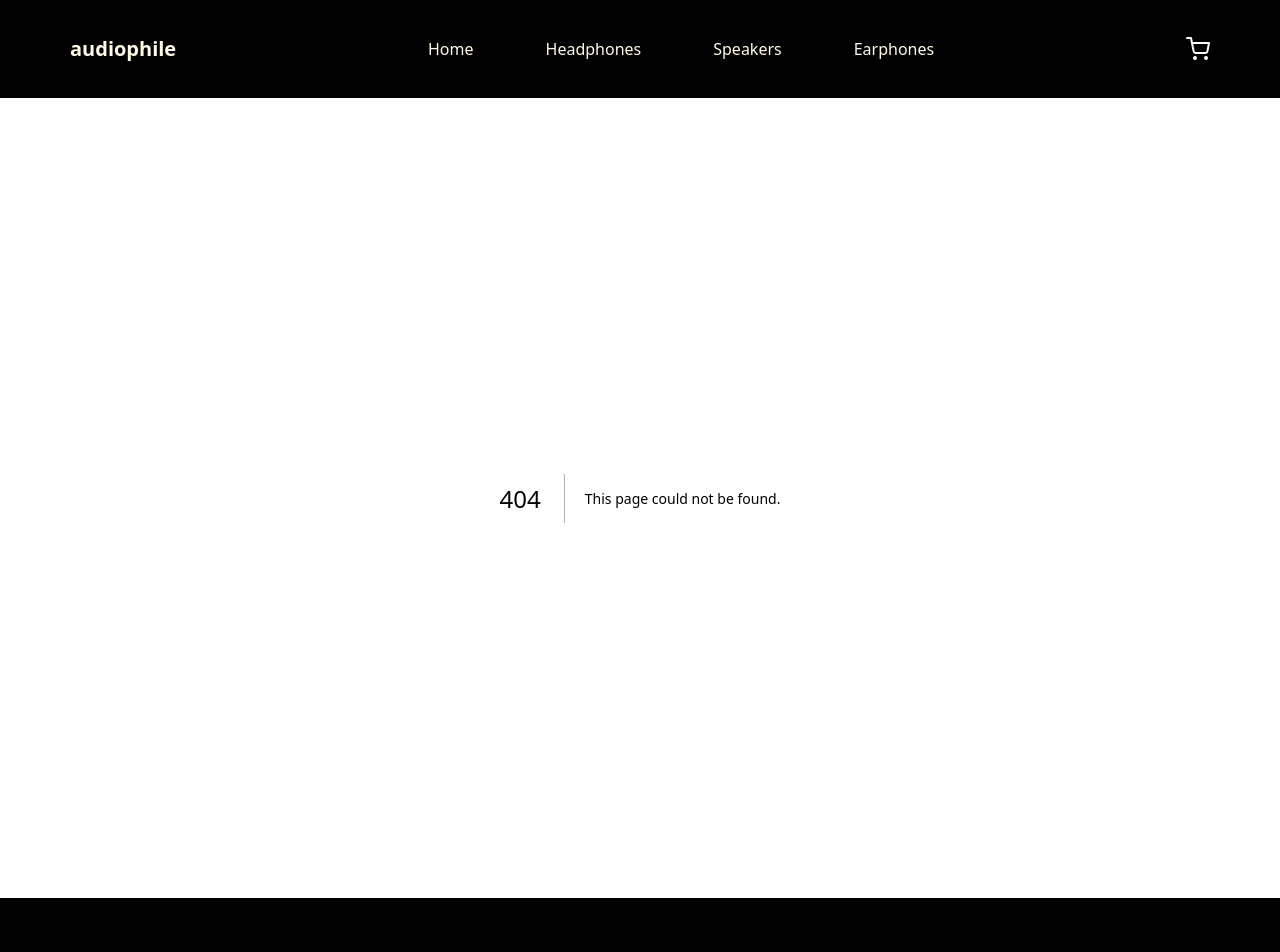
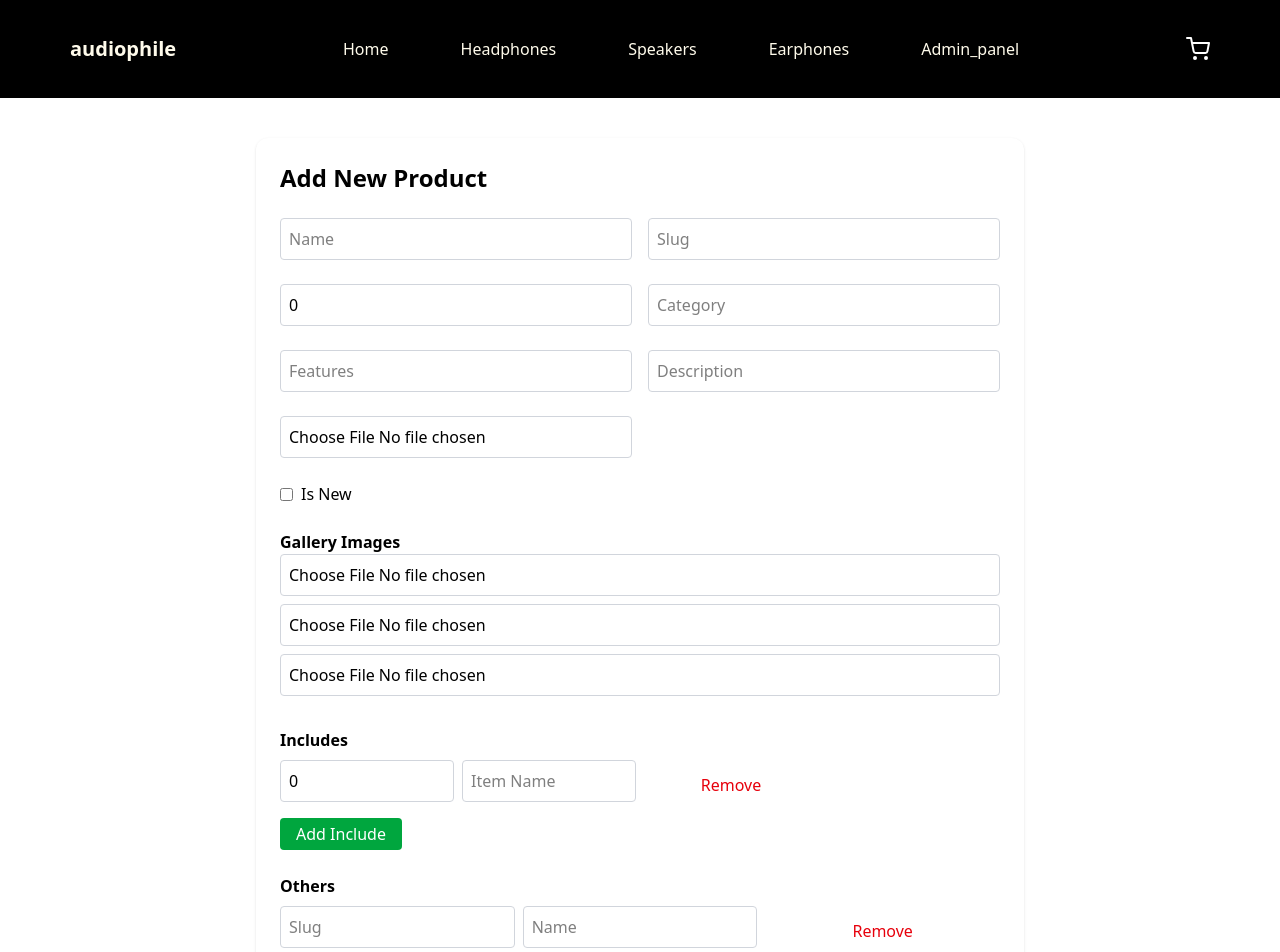
Before and after one commit to Georgekuprashvili/ecommerce-project, a Next.js app: page /admin_panel in a window 1280 px wide. Before the commit this address had no page. Shown: the top 952 px of the page. Built offline with nearby package versions, Linux system fonts and the light colour scheme.

Commit message:
feat(ADMIN-PANEL):added admin_panel

```diff
--- /dev/null
+++ b/app/(pages)/admin_panel/page.tsx
@@ -0,0 +1,8 @@
+import React from "react";
+import Admin_panel_main from "../../../components/__organisms/admin_panel_main/Admin_panel_main";
+
+function page() {
+  return <Admin_panel_main />;
+}
+
+export default page;
--- a/components/__molecules/Navbar.tsx
+++ b/components/__molecules/Navbar.tsx
@@ -56,6 +56,9 @@ const Navbar = () => {
           </Link>
           <Link className="text-amber-50" href="/EarphonesPage">
             Earphones
+          </Link>
+          <Link className="text-amber-50" href="/admin_panel">
+            Admin_panel
           </Link>
         </div>
 
--- /dev/null
+++ b/components/__organisms/admin_panel_main/Admin_panel_main.tsx
@@ -0,0 +1,315 @@
+"use client";
+
+import { useState } from "react";
+
+const inputClass =
+  "w-full p-2 border border-gray-300 rounded focus:outline-none focus:ring-2 focus:ring-orange-400 mb-2";
+
+export default function AddProductPage() {
+  const [inputKey, setInputKey] = useState(0);
+  const [product, setProduct] = useState({
+    name: "",
+    slug: "",
+    price: 0,
+    description: "",
+    isNew: false,
+    features: "",
+    category: "",
+    image: null as File | null,
+    gallery: [null, null, null] as (File | null)[],
+    includes: [{ quantity: 0, item: "" }],
+    others: [{ slug: "", name: "" }],
+  });
+
+  // Basic handlers
+  const handleChange = (e: React.ChangeEvent<HTMLInputElement>) => {
+    const { name, value, type, checked, files } = e.target;
+    setProduct((prev) => ({
+      ...prev,
+      [name]:
+        type === "checkbox"
+          ? checked
+          : type === "file"
+          ? files?.[0] ?? null
+          : value,
+    }));
+  };
+
+  const handleArrayChange = (
+    index: number,
+    value: File | null,
+    field: "gallery"
+  ) => {
+    const updatedArray = [...product[field]];
+    updatedArray[index] = value;
+    setProduct({ ...product, [field]: updatedArray });
+  };
+
+  const handleIncludesChange = (
+    index: number,
+    key: "quantity" | "item",
+    value: string | number
+  ) => {
+    const updatedIncludes = [...product.includes];
+    updatedIncludes[index] = {
+      ...updatedIncludes[index],
+      [key]: key === "quantity" ? Number(value) : value,
+    };
+    setProduct({ ...product, includes: updatedIncludes });
+  };
+
+  const handleOthersChange = (
+    index: number,
+    key: "slug" | "name",
+    value: string
+  ) => {
+    const updatedOthers = [...product.others];
+    updatedOthers[index] = {
+      ...updatedOthers[index],
+      [key]: value,
+    };
+    setProduct({ ...product, others: updatedOthers });
+  };
+
+  const addInclude = () =>
+    setProduct({
+      ...product,
+      includes: [...product.includes, { quantity: 0, item: "" }],
+    });
+  const removeInclude = (index: number) =>
+    setProduct({
+      ...product,
+      includes: product.includes.filter((_, i) => i !== index),
+    });
+
+  const addOther = () =>
+    setProduct({
+      ...product,
+      others: [...product.others, { slug: "", name: "" }],
+    });
+  const removeOther = (index: number) =>
+    setProduct({
+      ...product,
+      others: product.others.filter((_, i) => i !== index),
+    });
+
+  const handleSubmit = async () => {
+    const formData = new FormData();
+
+    if (product.image) formData.append("image", product.image);
+    if (product.gallery[0]) formData.append("image1", product.gallery[0]);
+    if (product.gallery[1]) formData.append("image2", product.gallery[1]);
+    if (product.gallery[2]) formData.append("image3", product.gallery[2]);
+
+    formData.append("name", product.name);
+    formData.append("slug", product.slug);
+    formData.append("price", product.price.toString());
+    formData.append("description", product.description);
+    formData.append("features", product.features);
+    formData.append("isNew", JSON.stringify(product.isNew));
+    formData.append("category", product.category);
+    formData.append("includes", JSON.stringify(product.includes));
+    formData.append("others", JSON.stringify(product.others));
+
+    try {
+      const res = await fetch("http://localhost:4000/api/admin", {
+        method: "POST",
+        body: formData,
+      });
+
+      const data = await res.json();
+      if (!res.ok) {
+        alert(`Failed: ${data.error}`);
+      } else {
+        setProduct({
+          name: "",
+          slug: "",
+          price: 0,
+          description: "",
+          isNew: false,
+          features: "",
+          category: "",
+          image: null as File | null,
+          gallery: [null, null, null] as (File | null)[],
+          includes: [{ quantity: 0, item: "" }],
+          others: [{ slug: "", name: "" }],
+        });
+        setInputKey((prev) => prev + 1);
+      }
+    } catch (err) {
+      console.error("Error submitting form", err);
+      alert("Something went wrong");
+    }
+  };
+
+  return (
+    <div className="max-w-3xl mx-auto p-6 bg-white rounded-xl shadow mt-10">
+      <h1 className="text-2xl font-bold mb-6">Add New Product</h1>
+
+      <div className="grid grid-cols-1 md:grid-cols-2 gap-4">
+        <input
+          type="text"
+          name="name"
+          placeholder="Name"
+          onChange={handleChange}
+          className={inputClass}
+          value={product.name}
+        />
+        <input
+          type="text"
+          name="slug"
+          placeholder="Slug"
+          onChange={handleChange}
+          className={inputClass}
+          value={product.slug}
+        />
+        <input
+          type="number"
+          name="price"
+          placeholder="Price"
+          onChange={handleChange}
+          className={inputClass}
+          value={product.price}
+        />
+        <input
+          type="text"
+          name="category"
+          placeholder="Category"
+          onChange={handleChange}
+          className={inputClass}
+          value={product.category}
+        />
+        <input
+          type="text"
+          name="features"
+          placeholder="Features"
+          onChange={handleChange}
+          className={inputClass}
+          value={product.features}
+        />
+        <input
+          type="text"
+          name="description"
+          placeholder="Description"
+          onChange={handleChange}
+          className={inputClass}
+          value={product.description}
+        />
+        <input
+          type="file"
+          name="image"
+          accept="image/*"
+          onChange={handleChange}
+          className={inputClass}
+        />
+        <label className="flex items-center gap-2 col-span-2">
+          <input
+            type="checkbox"
+            name="isNew"
+            checked={product.isNew}
+            onChange={handleChange}
+          />
+          <span>Is New</span>
+        </label>
+      </div>
+
+      <h2 className="mt-6 font-semibold">Gallery Images</h2>
+      {product.gallery.map((_, i) => (
+        <input
+          key={`gallery-image-${i}-${inputKey}`}
+          type="file"
+          accept="image/*"
+          onChange={(e) =>
+            handleArrayChange(i, e.target.files?.[0] ?? null, "gallery")
+          }
+          className={inputClass}
+        />
+      ))}
+
+      <h2 className="mt-6 font-semibold">Includes</h2>
+      {product.includes.map((include, i) => (
+        <div
+          key={i}
+          className="grid grid-cols-1 md:grid-cols-4 gap-2 mt-2 items-center"
+        >
+          <input
+            type="number"
+            key={`main-image-${inputKey}`}
+            value={include.quantity}
+            onChange={(e) =>
+              handleIncludesChange(i, "quantity", e.target.value)
+            }
+            placeholder="Quantity"
+            className={inputClass}
+            min={0}
+          />
+          <input
+            type="text"
+            value={include.item}
+            onChange={(e) => handleIncludesChange(i, "item", e.target.value)}
+            placeholder="Item Name"
+            className={inputClass}
+          />
+          <button
+            type="button"
+            onClick={() => removeInclude(i)}
+            className="text-red-600 hover:underline"
+          >
+            Remove
+          </button>
+        </div>
+      ))}
+      <button
+        type="button"
+        onClick={addInclude}
+        className="mt-2 px-4 py-1 bg-green-600 text-white rounded hover:bg-green-700"
+      >
+        Add Include
+      </button>
+
+      <h2 className="mt-6 font-semibold">Others</h2>
+      {product.others.map((other, i) => (
+        <div
+          key={i}
+          className="grid grid-cols-1 md:grid-cols-3 gap-2 mt-2 items-center"
+        >
+          <input
+            type="text"
+            value={other.slug}
+            onChange={(e) => handleOthersChange(i, "slug", e.target.value)}
+            placeholder="Slug"
+            className={inputClass}
+          />
+          <input
+            type="text"
+            value={other.name}
+            onChange={(e) => handleOthersChange(i, "name", e.target.value)}
+            placeholder="Name"
+            className={inputClass}
+          />
+          <button
+            type="button"
+            onClick={() => removeOther(i)}
+            className="text-red-600 hover:underline"
+          >
+            Remove
+          </button>
+        </div>
+      ))}
+      <button
+        type="button"
+        onClick={addOther}
+        className="mt-2 px-4 py-1 bg-green-600 text-white rounded hover:bg-green-700"
+      >
+        Add Other
+      </button>
+
+      <button
+        onClick={handleSubmit}
+        className="mt-6 bg-black text-white px-4 py-2 rounded hover:bg-orange-600 transition"
+      >
+        Submit
+      </button>
+    </div>
+  );
+}
```
Also changed, not shown: 1 other file (tests, documents, lock files or other folders).
